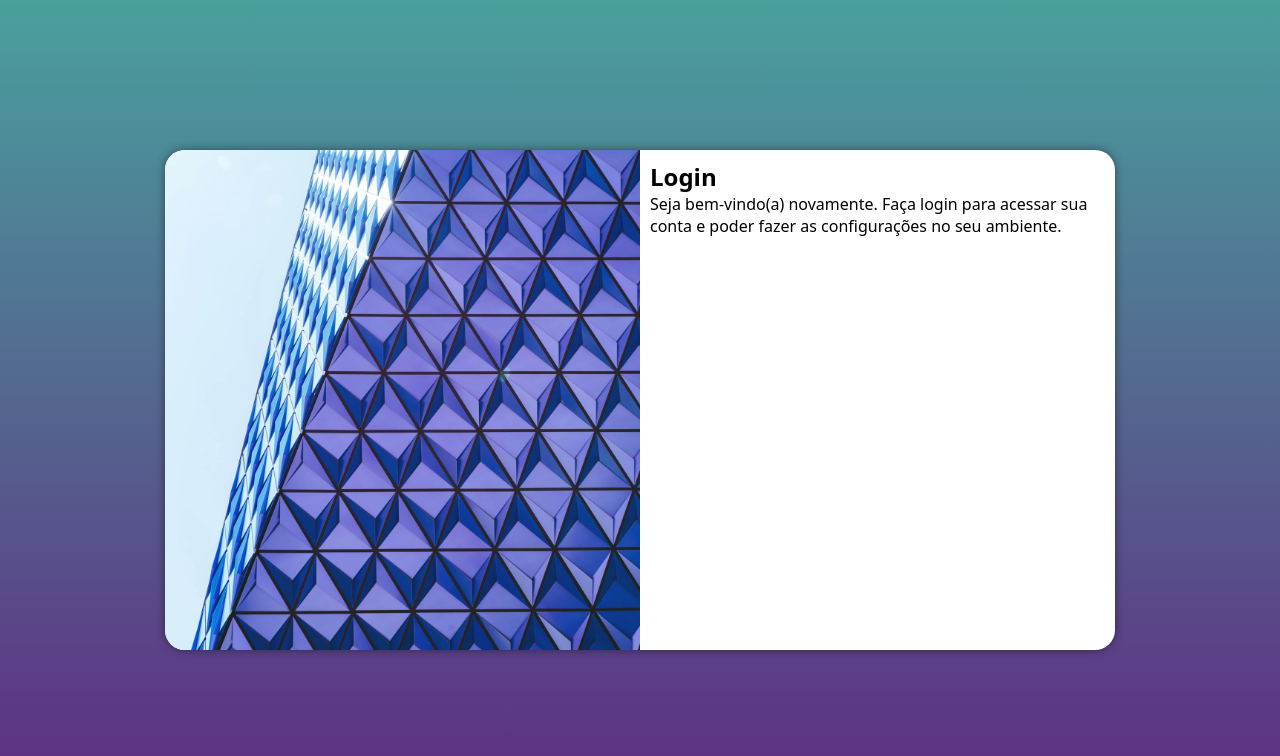
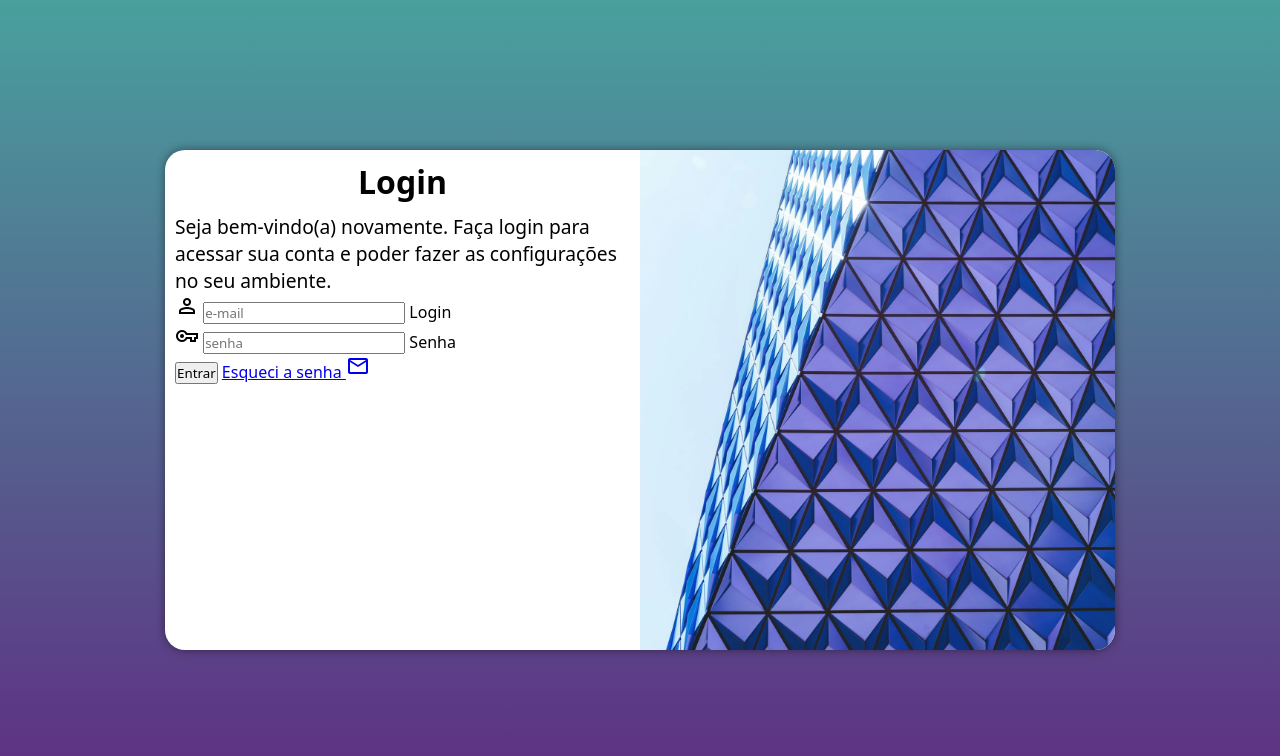
Before and after one commit to CarlosBurghiBatista/Projeto_Login, a plain HTML site: page index.html in a window 1280 px wide. Drawn offline with nearby package versions, Linux system fonts and the light colour scheme.

Commit message:
Atual-10-04-24-T

```diff
--- a/Estilos/media-query.css
+++ b/Estilos/media-query.css
@@ -20,11 +20,15 @@
 
   section#login{width: 950px;}
 
-  section#login > div#imagem{float: left;
+  section#login > div#imagem{float: right;
                              width: 50%;
                              height: 100%;}
 
-  section#login > div#formulario{float: right;
+  section#login > div#formulario{float: left;
                                  width: 50%;}
 
+  div#formulario > h1{font-size: 2em;}
+
+  div#formulario > p{font-size: 1.2em;}
+
 }
--- a/Estilos/style.css
+++ b/Estilos/style.css
@@ -24,7 +24,7 @@ section#login{position: absolute;
               transform: translate(-50% , -50%);
               overflow: hidden;
               background-color: white;
-              width: 250px;
+              width: 255px;
               height: 500px;
               border-radius: 20px;
               box-shadow: 0px 0px 10px rgba(0, 0, 0, 0.450);
@@ -40,3 +40,8 @@ section#login > div#imagem{display: block;
 
 section#login > div#formulario{display: block;
                                padding:10px;}
+
+div#formulario > h1{text-align: center;
+                    margin-bottom: 10px;}
+
+div#formulario > p{font-size: 0.8em;}
--- a/index.html
+++ b/index.html
@@ -4,6 +4,7 @@
     <meta charset="UTF-8">
     <meta name="viewport" content="width=device-width, initial-scale=1.0">
     <title>Projeto Tela de Login</title>
+    <link rel="stylesheet" href="https://fonts.googleapis.com/css2?family=Material+Symbols+Outlined:opsz,wght,FILL,GRAD@24,400,0,0" />
     <link rel="stylesheet" href="Estilos/style.css">
     <link rel="stylesheet" href="Estilos/media-query.css">
 </head>
@@ -15,8 +16,19 @@
             <div id="formulario">
                  <h1>Login</h1>
                  <p>Seja bem-vindo(a) novamente. Faça login para acessar sua conta e poder fazer as configurações no seu ambiente.</p>
-                 <form action="login.php" method="post">
-
+                 <form action="login.php" method="post" autocomplete="on">
+                   <div class="campo">
+                     <span class="material-symbols-outlined">person</span>
+                     <input type="text" name="Login" id="ilogin" placeholder="e-mail" required autocomplete="email" maxlength="30">
+                     <label for="ilogin">Login</label>
+                   </div>
+                   <div class="campo">
+                    <span class="material-symbols-outlined">vpn_key</span>
+                     <input type="password" name="senha" id="isen" placeholder="senha" required autocomplete="current-password" minlength="8" maxlength="20">
+                     <label for="isen">Senha</label>
+                   </div>
+                     <input type="submit" value="Entrar">
+                     <a href="esqueci.html">Esqueci a senha <span class="material-symbols-outlined">email</span></a>
                  </form>
             </div>
         </section>
```
